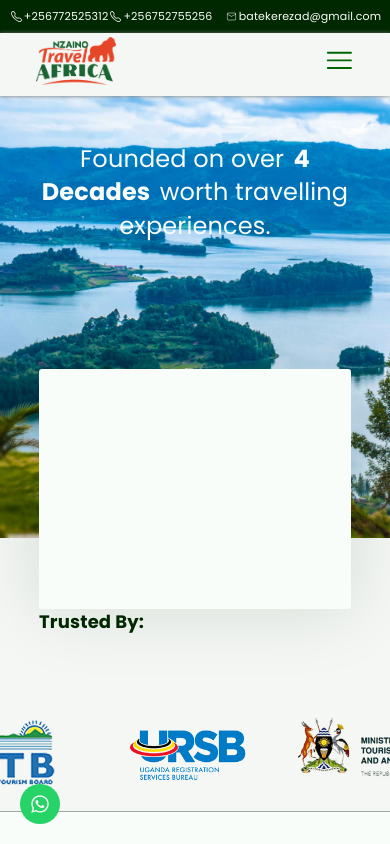
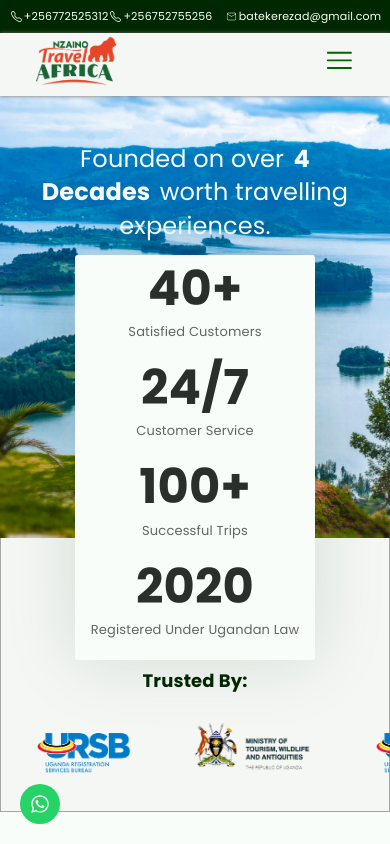
Before and after one commit to thebuya/Nzaino_Website, a React (Create React App) app: page /aboutus in a window 390 px wide. Shown: the top 844 px of the page. Built offline with nearby package versions, Linux system fonts and the light colour scheme.

Commit message:
Home-About-Destinatons-&-Packages: DONE

```diff
--- a/src/Components/HomeReviewSlide.jsx
+++ b/src/Components/HomeReviewSlide.jsx
@@ -40,7 +40,7 @@ const HomeReviewSlide = () => {
     <>
     <FadeHeader
         fadingtitle = "Reviews"
-        cleartitle = "What Our Clients Say"
+        cleartitle = "What Our Travellers Say"
         className="fade"
       />
 
--- a/src/Components/navbar.css
+++ b/src/Components/navbar.css
@@ -94,6 +94,8 @@ transition: all ease-in-out 500ms;
 }
 .nav__links li a{
   padding: 0rem 1.2rem ;
+  width: max-content;
+  display: flex;
   cursor: pointer;
   font-size: 15px;
   color: var(--green-003);
@@ -109,6 +111,7 @@ transition: all ease-in-out 500ms;
 
 .nav__links .active-nav{
   position: relative;
+  font-weight:500;
   color: var(--green-B03);
 }
 .active-nav::after{
--- a/src/Pages/aboutus/AboutSectionsI.jsx
+++ b/src/Pages/aboutus/AboutSectionsI.jsx
@@ -3,10 +3,8 @@ import './about.css'
 import headerimage from '../../Images/discoveruganda.jpg';
 
 import who from '../../Images/van.jpg';
+//import { AiTwotoneCustomerService } from "react-icons/ai";
 
-
-//import Backgroundserve from '../../Images/backgroundservices.jpg';
-//
 import FadingHeader from '../../Components/FadingHeader'
 import FadeHeader from '../../UI/FadeHeader';
 
@@ -15,9 +13,9 @@ import logo from '../../Images/logos/logo.png'
 import logo2 from '../../Images/logos/logoutb.png'
 import logo3 from '../../Images/logos/logoregistration.png'
 import logo4 from '../../Images/logos/logotourismmin.png'
-import logo5 from '../../Images/logos/logo.png'
-import logo6 from '../../Images/logos/logo.png'
-import logo7 from '../../Images/logos/logo.png'
+import logo5 from '../../Images/logos/logoutb.png'
+import logo6 from '../../Images/logos/logoregistration.png'
+import logo7 from '../../Images/logos/logotourismmin.png'
 import TeamSlide from '../../Components/TeamSlide';
 
 
@@ -64,7 +62,9 @@ const AboutSectionsI = () => {
                 </div>
 
                 <div className="logos">
-                <div className="logoscroll" style={{ animationPlayState: animationPaused ? 'paused' : 'running' }}>
+
+                       <div className="logoscroll marquee--inner" style={{ animationPlayState: animationPaused ? 'paused' : 'running' }}>
+                            <span>
                                 <img src={logo} alt="" />
                                 <img src={logo2} alt="" />
                                 <img src={logo3} alt="" />
@@ -72,53 +72,39 @@ const AboutSectionsI = () => {
                                 <img src={logo5} alt="" />
                                 <img src={logo6} alt="" />
                                 <img src={logo7} alt="" />
-                       {/* Duplicate the images here */}
-                      <img src={logo} alt="" />
+                            </span>
+                            <span>
+                                <img src={logo3} alt="" />
                                 <img src={logo2} alt="" />
                                 <img src={logo3} alt="" />
                                 <img src={logo4} alt="" />
                                 <img src={logo5} alt="" />
                                 <img src={logo6} alt="" />
                                 <img src={logo7} alt="" />
-                       {/* Duplicate the images here */}
-                      <img src={logo} alt="" />
-                      <img src={logo2} alt="" />
-                      <img src={logo3} alt="" />
-                      <img src={logo4} alt="" />
-                      <img src={logo5} alt="" />
-                      <img src={logo6} alt="" />
-                      <img src={logo7} alt="" />
-                       {/* Duplicate the images here */}
-                      <img src={logo} alt="" />
-                      <img src={logo2} alt="" />
-                      <img src={logo3} alt="" />
-                      <img src={logo4} alt="" />
-                      <img src={logo5} alt="" />
-                      <img src={logo6} alt="" />
-                      <img src={logo7} alt="" />
-                       {/* Duplicate the images here */}
-                      <img src={logo} alt="" />
-                      <img src={logo2} alt="" />
-                      <img src={logo3} alt="" />
-                      <img src={logo4} alt="" />
-                      <img src={logo5} alt="" />
-                      <img src={logo6} alt="" />
-                      <img src={logo7} alt="" />
-                       {/* Duplicate the images here */}
-                      <img src={logo} alt="" />
-                      <img src={logo2} alt="" />
-                      <img src={logo3} alt="" />
-                      <img src={logo4} alt="" />
-                      <img src={logo5} alt="" />
-                      <img src={logo6} alt="" />
-                      <img src={logo7} alt="" />
+                            </span>
                         </div>
+
                 </div>
             </div>
 
             <div className="showff">
                 <div className="ontop">
-
+                      <div className="stat">
+                        <h4>40+</h4>
+                        <p>Satisfied Customers</p>
+                      </div>
+                      <div className="stat">
+                        <h4>24/7 </h4>
+                        <p>Customer Service</p>
+                      </div>
+                      <div className="stat">
+                        <h4>100+</h4>
+                        <p>Successful Trips</p>
+                      </div>
+                      <div className="stat">
+                        <h4>2020</h4>
+                        <p>Registered Under Ugandan Law</p>
+                      </div>
                 </div>
                 <h3 className="partners" id='Partners'>Trusted By:</h3>
             </div>
--- a/src/Pages/aboutus/about.css
+++ b/src/Pages/aboutus/about.css
@@ -17,14 +17,40 @@
     display: flex;
     flex-direction: column;
 }
+
 .firstpart .ontop{
-    height: 240px;
+    height: -webkit-fit-content;
     width: 100%;
     background: var(--green-002);
     position: relative;
     box-shadow: 0px 0px 73px rgba(0, 40, 0, 0.13);
     border-radius: 3px;
+
+    display: grid;
+    align-items: baseline;
+    padding-top: 2rem;
+    padding-bottom: 2rem;
+    grid-template-columns: repeat(4, 1fr);
 }
+.firstpart .showff .ontop .stat{
+    position: relative;
+    display: flex;
+    flex-direction: column;
+    align-items: center;
+    justify-content: center;
+}
+ .firstpart .showff .ontop .stat h4{
+    position: relative;
+    font-size: 60px;
+    color: var(--greengrayhue-1);
+    line-height: 140%;
+    }
+ .firstpart .showff .ontop .stat p{
+    position: relative;
+    font-size: 15px;
+    text-align: center;
+    color: var(--greengrayhue-2);
+ }
 .firstpart .partners {
     font-weight: 600;
     font-size: 18px;
@@ -101,36 +127,49 @@
     flex-direction: row;
     justify-content: center;
     align-items: center;
-    width: 400%; /* Adjust the width to accommodate duplicated images */
-  animation: scroll-left 1800s linear infinite; /* Change the animation duration here */
-   /** margin-top: 7rem;*/
-    margin-top: auto;
+   /* width: 400%; /* Adjust the width to accommodate duplicated images */
+
+
+   margin-top: 4rem;
+   bottom: 0.5rem;
     white-space: nowrap;
-  }@keyframes scroll-left {
-    0% {
-      transform: translateX(0);
-    }
-    25% {
-      transform: translateX(-100%);
-    }
-    50% {
-      transform: translateX(-200%);
-    }
-    75% {
-      transform: translateX(-300%);
-    }
-    100% {
-      transform: translateX(-400%); /* Adjust the translateX value to match the width of the logoscroll */
-    }
+    overflow: hidden;
+  }
+  .firstpart .behind .logos .logoscroll img {
+    position: relative;
+    width: 200px;
+    margin-left: 1rem;
+    margin-right: 1rem;
+    margin-bottom: 1rem;
+
+    display: inline-block;
+  margin: 0 24.7px;
+  transition: all .2s ease-out;
+  }
+  .firstpart .behind .logos .logoscroll img:hover {
+    transform: scale(1.2);
+    opacity: .5;
+  }
+  .marquee--inner {
+    display: block;
+    width: 200%;
+    position: absolute;
+    animation: marquee 20s linear infinite;
   }
 
-  .firstpart .behind .logos .logoscroll img {
-    position: relative;
-    width: 150px;
-    margin-left: 1rem;
-    margin-right: 1rem;
+  .marquee--inner:hover {
+    animation-play-state: paused;
   }
 
+  .marquee--inner span {
+    float: left;
+    width: auto;
+  }
+
+  @keyframes marquee {
+    0% { left: 0; }
+    100% { left: -100%; }
+  }
 
 
 
@@ -322,6 +361,7 @@ text-align: center;
     display: grid;
     grid-template-columns: repeat(4, 1fr);
     width: -webkit-fill-available;
+    max-width: 1200px;
     justify-content: center;
     align-items: center;
     margin-left: auto;
@@ -363,6 +403,15 @@ margin: auto;
 
 
 
+@media screen and (min-width: 1200px) {
+    .firstpart .showff{
+        margin-top: 14rem;
+    }
+    .firstpart .partners {
+        font-weight: 600;
+        padding-top: 1rem;
+    }
+}
 @media screen and (max-width: 1200px) {
     .secondpart .who .left {
         width: 40%;
@@ -381,6 +430,27 @@ margin: auto;
     }
 }
 @media screen and (max-width: 900px) {
+    .firstpart .behind .logos .logoscroll img {
+        position: relative;
+        width: 120px;
+      }
+
+
+    .firstpart .ontop{
+        align-items: center;
+        padding-top: 0.5rem;
+        padding-bottom: 1rem;
+        grid-template-columns: repeat(2, 1fr);
+    }
+.firstpart .showff .ontop .stat{
+    align-items: center;
+}
+ .firstpart .showff .ontop .stat h4{
+    font-size: 48px;
+    }
+ .firstpart .showff .ontop .stat p{
+    font-size: 13px;
+ }
 
     .firstpart .behind .headerWords .mainwording {
         margin-top: 0rem;
@@ -480,6 +550,12 @@ margin: auto;
     padding-bottom: 1rem;
     border-bottom: 1px solid #e3e3e387;
 }
+.firstpart .partners {
+    margin-top: 1rem;
+}
+.firstpart .behind .logos .logoscroll {
+    margin-top: 4rem;
+}
 }
 @media screen and (max-width: 750px) {
     .firstpart .main-image img {
@@ -488,6 +564,31 @@ margin: auto;
     }
 }
 @media screen and (max-width: 600px) {
+    .firstpart .showff {
+        align-items: center;
+        margin-top: 6.5rem;
+        }
+        .marquee--inner {
+            animation: marquee 6s linear infinite;
+        }
+        .firstpart .ontop {
+            align-items: center;
+            width: -webkit-fit-content;
+            padding-left: 1rem;
+            padding-right: 1rem;
+            padding-top: 0;
+            padding-bottom: 0.5rem;
+            grid-template-columns: repeat(1, 1fr);
+            }
+            .firstpart .showff .ontop .stat {
+                margin-bottom: 0.75rem;
+                }
+                .firstpart .partners {
+                    margin-top: 0.5rem;
+                    }
+                    .firstpart .behind .logos .logoscroll {
+                        margin-top: 9rem;
+                    }
     .firstpart .behind .headerWords .mainwording {
         font-size: 24px;
     }
--- a/src/Pages/destinations/destinations.css
+++ b/src/Pages/destinations/destinations.css
@@ -77,7 +77,7 @@
  }
   .desintations-container .swiper-horizontal>.swiper-pagination-bullets .swiper-pagination-bullet, .swiper-pagination-horizontal.swiper-pagination-bullets .swiper-pagination-bullet{
 
-    background-color:var(--green-A01);
+    background-color:var(--green-B07);
  }
   .desintations-container .swiper-pagination-bullet{
 
```
Also changed, not shown: src/Components/Booking.jsx (+15 -0 lines), src/Components/blogreel.js (+8 -6 lines), src/Pages/aboutus/About.jsx (+7 -6 lines), src/Pages/home/home.css (+22 -6 lines). Lines whose indentation alone changed are shown as unchanged.
